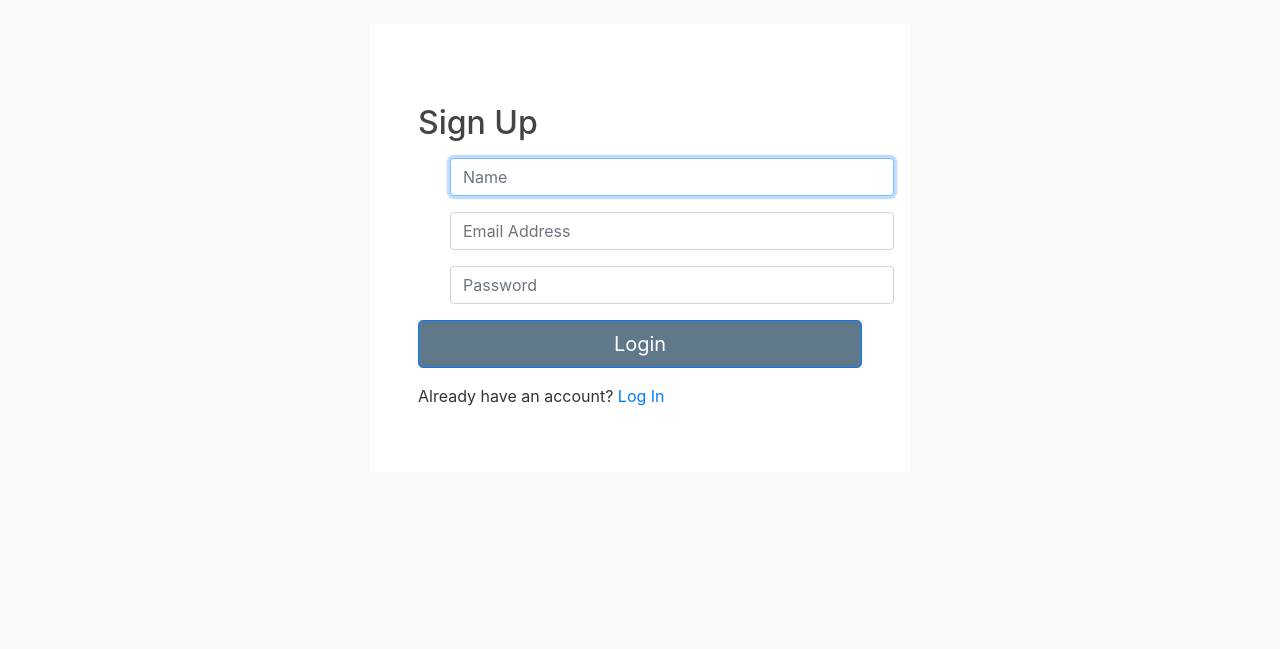
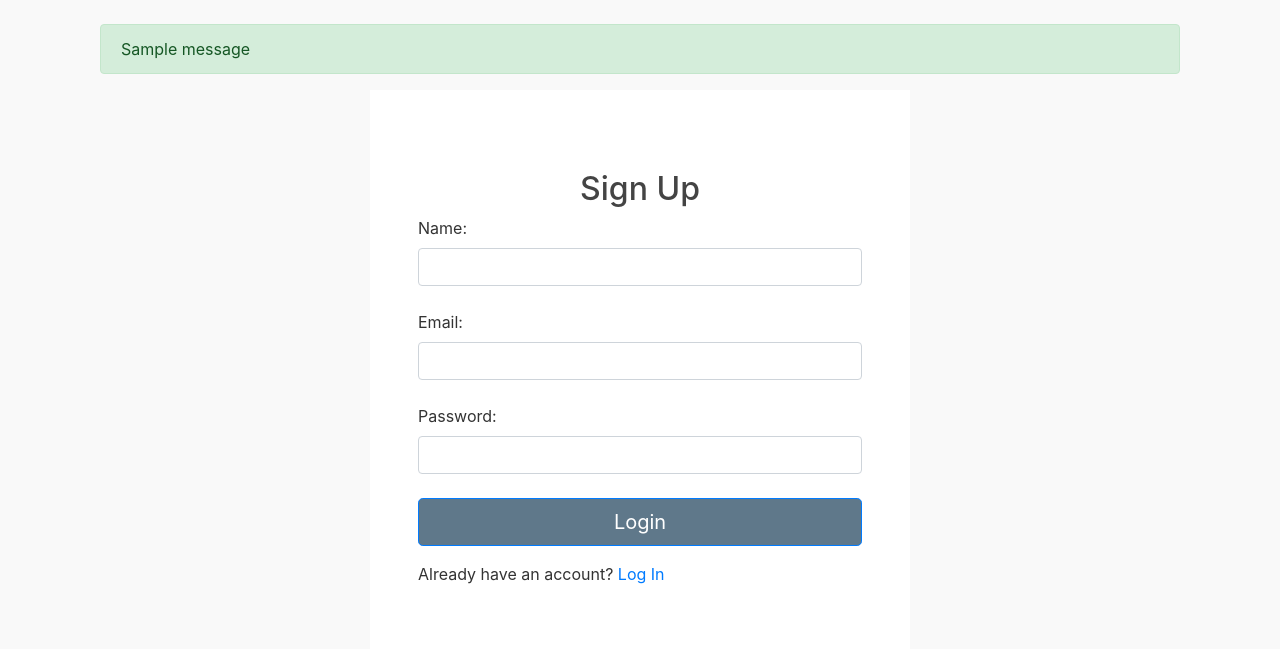
Before and after one commit to SnackKing/StockTrading, a Django app: page /signup/ in a window 1280 px wide. Shown: the part 56-705 px from the top of the page. Run offline with Django 3.2, Linux system fonts and the light colour scheme; tables that the repository leaves empty hold one stand-in row (values such as "Sample post"); one stand-in notice (Sample message) is shown; some libraries are stand-ins or nearby versions.

Commit message:
added forms for login and signup. Implemented http requests for auth

```diff
--- a/StockTrader/StockTrader/urls.py
+++ b/StockTrader/StockTrader/urls.py
@@ -18,5 +18,5 @@ from django.urls import path, include
 
 urlpatterns = [
     path('admin/', admin.site.urls),
-     path('', include('stocktrading.urls')),
+    path('', include('stocktrading.urls')),
 ]
--- /dev/null
+++ b/StockTrader/stocktrading/forms.py
@@ -0,0 +1,46 @@
+from django import forms
+
+class LoginForm(forms.Form):
+	email = forms.CharField(
+		label = 'Email',
+		max_length = 1000,
+		required = True,
+		widget = forms.TextInput(
+	    	attrs = {'class': 'form-control mb-4', 'name': 'Email'}
+		)
+	)
+	password = forms.CharField(
+		label = 'Password',
+		max_length = 1000,
+		required = True,
+		widget = forms.PasswordInput(
+	    	attrs = {'class': 'form-control mb-4', 'name': 'Password'}
+		)
+	)
+
+
+class SignupForm(forms.Form):
+	name = forms.CharField(
+    	label = 'Name',
+    	max_length = 1000,
+    	required = True,
+    	widget = forms.TextInput(
+        	attrs = {'class': 'form-control mb-4', 'name': 'Name'}
+    	)
+	)
+	email = forms.CharField(
+		label = 'Email',
+		max_length = 1000,
+		required = True,
+		widget = forms.TextInput(
+	    	attrs = {'class': 'form-control mb-4', 'name': 'Email'}
+		)
+	)
+	password = forms.CharField(
+		label = 'Password',
+		max_length = 1000,
+		required = True,
+		widget = forms.PasswordInput(
+	    	attrs = {'class': 'form-control mb-4', 'name': 'Password'}
+		)
+	)
--- a/StockTrader/stocktrading/static/stocktrading/login.css
+++ b/StockTrader/stocktrading/static/stocktrading/login.css
@@ -16,3 +16,6 @@ body{
 .login-button{
 	background-color: #5f788a;
 }
+.centeredText{
+	text-align: center;
+}
--- a/StockTrader/stocktrading/templates/stocktrading/base.html
+++ b/StockTrader/stocktrading/templates/stocktrading/base.html
@@ -37,6 +37,13 @@
 </header>
 	<div class = "container">
 		<main role="main" class="container">
+			{% if messages %}
+				{% for message in messages %}
+					<div class = "alert alert-{{ message.tags }}">
+						{{ message }}
+					</div>
+				{% endfor %}
+			{% endif %}
 			{% block content %}{% endblock %}
 		</main>
 	</div>
--- a/StockTrader/stocktrading/templates/stocktrading/signup.html
+++ b/StockTrader/stocktrading/templates/stocktrading/signup.html
@@ -3,14 +3,12 @@
 <div class="w-50 login-form" >
     <form class="" method="POST">
       {% csrf_token %}
-      <h2 class="login-header">Sign Up</h2>
-      <input type="text" class="form-control form-input login-field" name="username" placeholder="Name" required="" autofocus="" />
-      <input type="text" class="form-control form-input login-field" name="email" placeholder="Email Address" required="" autofocus="" />
-      <input type="password" class="form-control form-input login-field" name="password" placeholder="Password" required=""/>
+      <h2 class="login-header centeredText">Sign Up</h2>
+     	{{ form.as_p }}
       <button class="btn btn-lg btn-primary btn-block login-button" type="submit">Login</button>
     </form>
 
-     <p class="login-header">Already have an account?  <a class="" href="{% url 'stocktrading-signup' %}">Log In</a> </p>
+     <p class="login-header">Already have an account?  <a class="" href="{% url 'stocktrading-login' %}">Log In</a> </p>
 
 
  </div>
--- a/StockTrader/stocktrading/views.py
+++ b/StockTrader/stocktrading/views.py
@@ -1,7 +1,10 @@
-from django.shortcuts import render
+from django.shortcuts import render, redirect
 from django.http import HttpResponse
 import pyrebase
 import os
+from .forms import SignupForm, LoginForm
+from django.contrib import messages
+
 config = {
   "apiKey": "AIzaSyAzXh-si71dEDldZkLmbY7l-_NZ8VJTfs4",
   "authDomain": "stocktrader-239615.firebaseapp.com",
@@ -33,7 +36,7 @@ stocks = [
 
 def home(request):
 	archer = {"name": "Sterling Archer", "agency": "Figgis Agency"}
-	db.child("agents").set(archer)
+	#db.child("agents").set(archer)
 	context ={
 		'stocks': stocks
 	}
@@ -45,11 +48,24 @@ def about(request):
 	return render(request, 'stocktrading/about.html', context)
 
 def login(request):
-	context = {
-	}
-	return render(request, 'stocktrading/login.html', context)
+	if request.method == 'POST':
+		form = LoginForm(request.POST)
+		if form.is_valid():
+			email = form.cleaned_data.get('email')
+			messages.success(request, f'{email} has been logged in')
+			return redirect('stocktrading-home')
+	else:
+		form = LoginForm()
+		return render(request, 'stocktrading/login.html', {'form':form})
+
 
 def signup(request):
-	context = {
-	}
-	return render(request, 'stocktrading/signup.html', context)
+	if request.method == 'POST':
+		form = SignupForm(request.POST)
+		if form.is_valid():
+			username = form.cleaned_data.get('name')
+			messages.success(request, f'Account created for {username}')
+			return redirect('stocktrading-home')
+	else:
+		form = SignupForm()
+		return render(request, 'stocktrading/signup.html', {'form':form})
```
Also changed, not shown: StockTrader/stocktrading/templates/stocktrading/login.html (+3 -4 lines).
